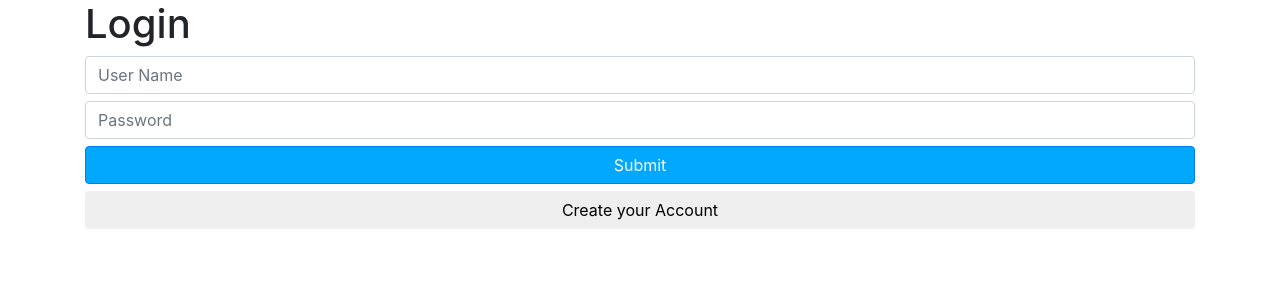
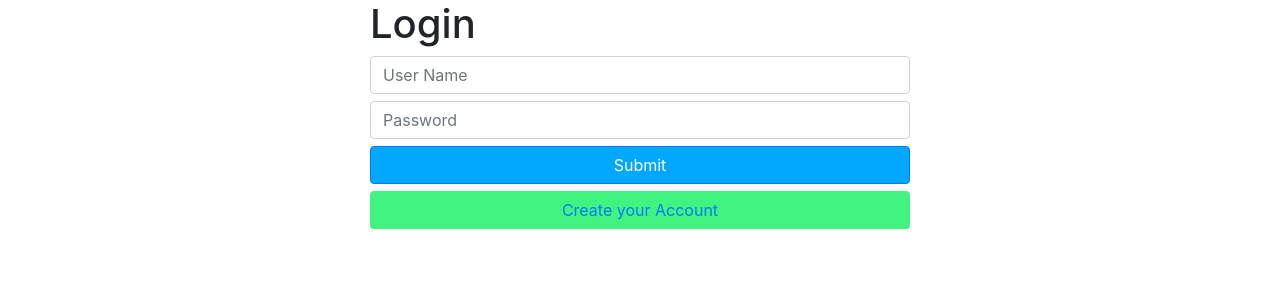
Before and after one commit to MENDELKAHAN/pip, a PHP site: page /pip/login in a window 1280 px wide. Shown: the top 300 px of the page. Run offline with PHP 8.4, Linux system fonts and the light colour scheme; some libraries are stand-ins or nearby versions.

Commit message:
login form

```diff
--- a/application/config/config.php
+++ b/application/config/config.php
@@ -1,6 +1,6 @@
 <?php
 
-$config['base_url'] = 'http://localhost/pip/'; // Base URL including trailing slash (e.g. http://localhost/)
+$config['base_url'] = 'http://localhost:8080/pip/'; // Base URL including trailing slash (e.g. http://localhost/)
 
 $config['default_controller'] = 'main'; // Default controller to load
 $config['error_controller'] = 'error'; // Controller used for errors (e.g. 404, 500 etc)
--- a/application/views/login.php
+++ b/application/views/login.php
@@ -1,7 +1,8 @@
 <?php include('header.php'); ?>
 	<div class="container">
 		<div class="row">
-			<div class="col-md-12">
+			<div class="col-md-3"></div>
+			<div class="col-md-6">
 				<h1>Login</h1>
 
 
@@ -16,13 +17,13 @@
 						<input type="password" class="form-control" id="password" aria-describedby="user" placeholder="Password">
 					</div>
 
-				  <button type="submit" id="submit" class="btn btn-primary btn-block ">Submit</button>
+				  <button type="submit" id="submit" class="btn btn-primary btn-block">Submit</button>
 				</form>
-				 <button  class="btn btn-block ">Create your Account</button>
-
+				<a href="register" class="btn register btn-block">Create your Account</a>
 
 
 			</div>
+			<div class="col-md-3"></div>
 		</div> <!-- end row -->
 	</div> <!-- end container -->
 
--- a/static/css/style.css
+++ b/static/css/style.css
@@ -17,6 +17,9 @@
     background-color: #01a8fe;
 }
 form{
-	 padding-bottom: 7px;
+	 margin-bottom: 7px;
+}
 
+.register{
+	background-color: #41f480;
 }
```
